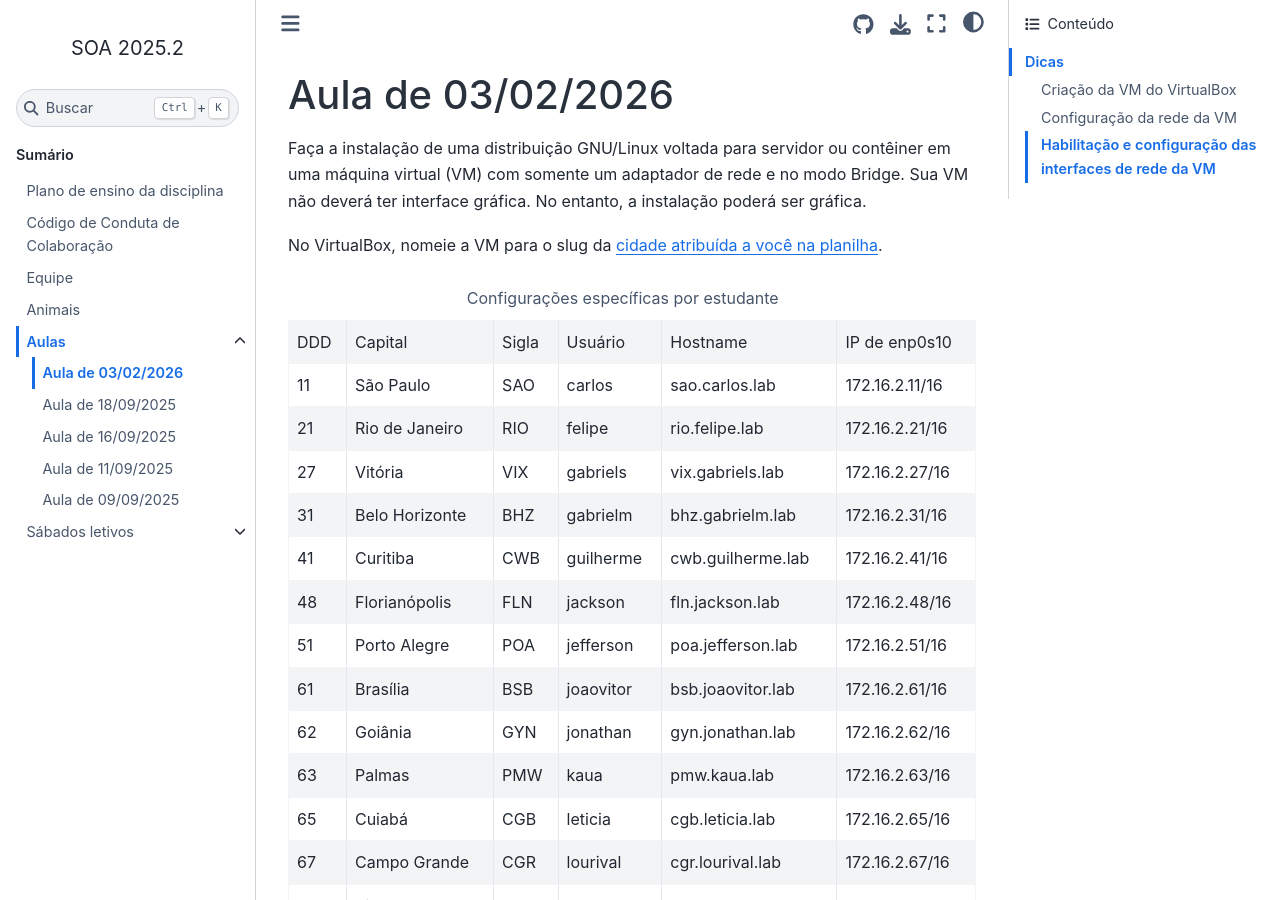
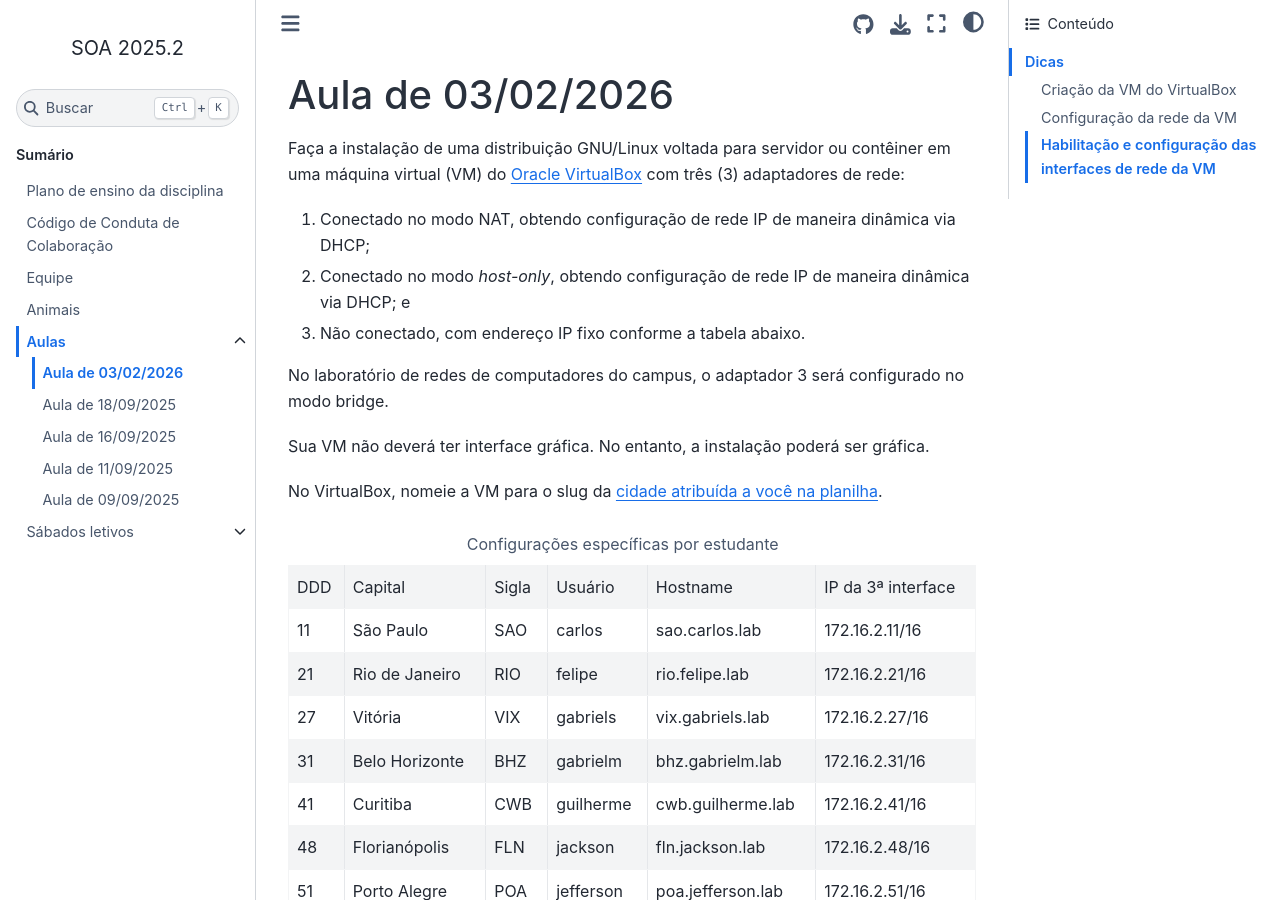
Before and after one commit to jurandysoares/soa20252, a Sphinx documentation site: the page built from docs/aulas/aula-2026-02-03.md, in a window 1280 px wide and 900 px high. Built offline with Sphinx 7.4.7 and the Sphinx Book theme 1.1.4, drawn with Linux system fonts in a browser that asks for light colours.

Commit message:
Ajustes na descrição do trabalho final

```diff
--- a/docs/aulas/aula-2026-02-03.md
+++ b/docs/aulas/aula-2026-02-03.md
@@ -1,6 +1,14 @@
 # Aula de 03/02/2026
 
-Faça a instalação de uma distribuição GNU/Linux voltada para servidor ou contêiner em uma máquina virtual (VM) com somente um adaptador de rede e no modo Bridge. Sua VM não deverá ter interface gráfica. No entanto, a instalação poderá ser gráfica.
+Faça a instalação de uma distribuição GNU/Linux voltada para servidor ou contêiner em uma máquina virtual (VM) do [Oracle VirtualBox](https://www.virtualbox.org/) com três (3) adaptadores de rede:
+
+1.  Conectado no modo NAT, obtendo configuração de rede IP de maneira dinâmica via DHCP;
+2.  Conectado no modo *host-only*, obtendo configuração de rede IP de maneira dinâmica via DHCP; e
+3.  Não conectado, com endereço IP fixo conforme a tabela abaixo.
+
+No laboratório de redes de computadores do campus, o adaptador 3 será configurado no modo bridge.
+
+Sua VM não deverá ter interface gráfica. No entanto, a instalação poderá ser gráfica.
 
 No VirtualBox, nomeie a VM para o slug da [cidade atribuída a você na planilha](https://docs.google.com/spreadsheets/d/11ldSPvQS64v_Uc1IfOicSieNKTrldWsxcFmJgp5UygM/edit?usp=sharing).
 
--- a/docs/aulas/csv/capital-estudante.csv
+++ b/docs/aulas/csv/capital-estudante.csv
@@ -1,4 +1,4 @@
-DDD,Capital,Sigla,Usuário,Hostname,IP de enp0s10
+DDD,Capital,Sigla,Usuário,Hostname,IP da 3ª interface
 11,São Paulo,SAO,carlos,sao.carlos.lab,172.16.2.11/16
 21,Rio de Janeiro,RIO,felipe,rio.felipe.lab,172.16.2.21/16
 27,Vitória,VIX,gabriels,vix.gabriels.lab,172.16.2.27/16
```
